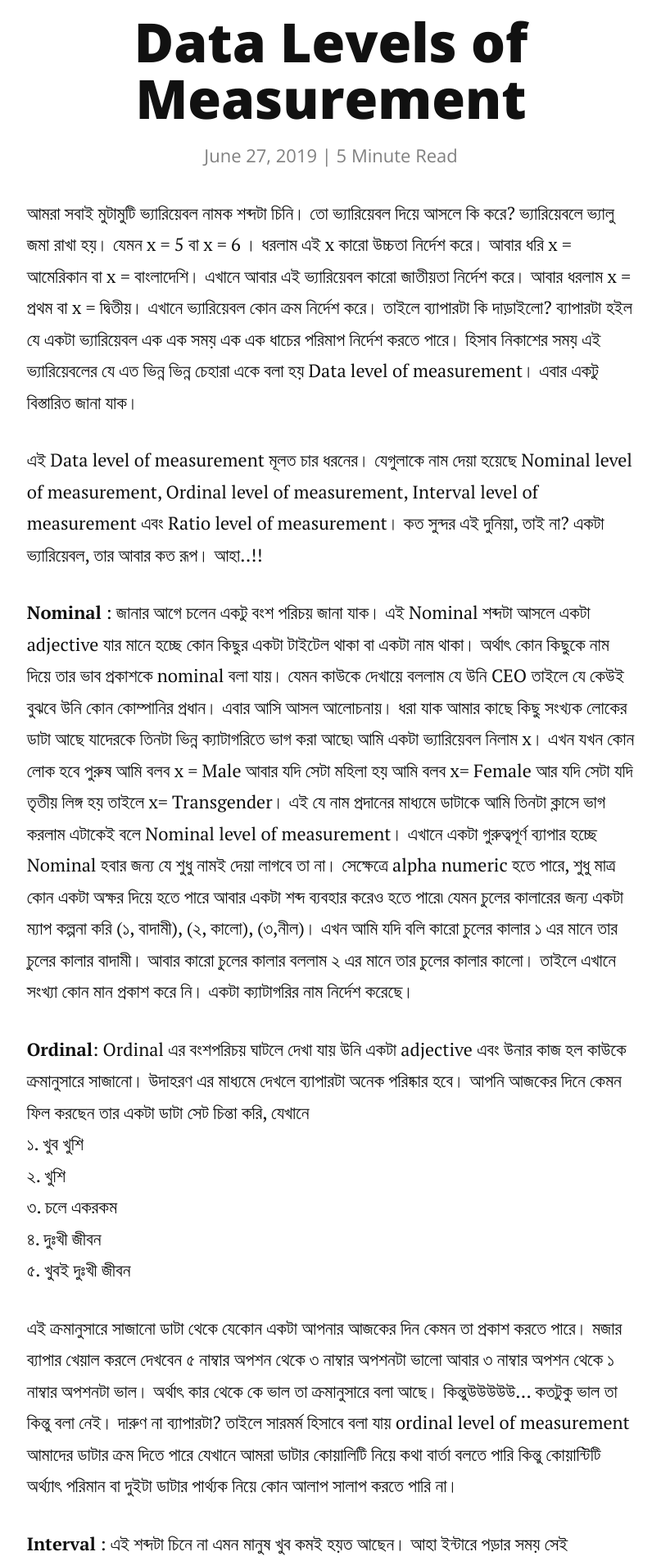
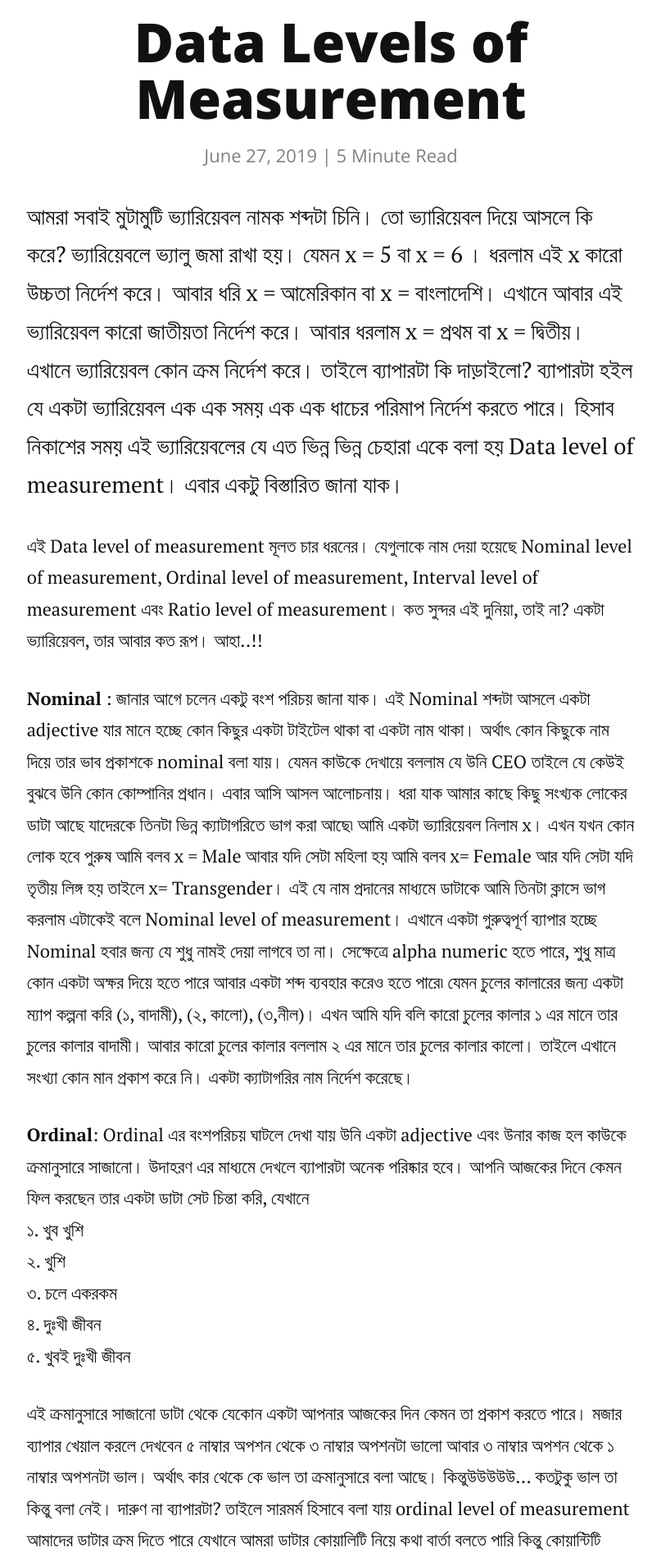
Before and after one commit to farhapartex/farhapartex.github.io, a Jekyll site: the page built from _posts/2019-06-27-data-levels-of-measurement.md, in a window 1280 px wide. Shown: the part 690-2594 px from the top of the page at 82% size, without its empty margins (236-1043 px from the left). Built offline with Jekyll 4.4.1, drawn with Linux system fonts in a browser that asks for light colours; nearby versions of some CDN libraries; comment, search, counter and statistics services are not loaded; grey boxes are pictures that could not be loaded.

Commit message:
post updated

```diff
--- a/_posts/2019-06-27-data-levels-of-measurement.md
+++ b/_posts/2019-06-27-data-levels-of-measurement.md
@@ -8,7 +8,7 @@
 - 'Statistics    '
 
 ---
-আমরা সবাই মুটামুটি ভ্যারিয়েবল নামক শব্দটা চিনি। তো ভ্যারিয়েবল দিয়ে আসলে কি করে? ভ্যারিয়েবলে ভ্যালু জমা রাখা হয়। যেমন x = 5 বা x = 6 । ধরলাম এই x কারো উচ্চতা নির্দেশ করে। আবার ধরি x = আমেরিকান বা x = বাংলাদেশি। এখানে আবার এই ভ্যারিয়েবল কারো জাতীয়তা নির্দেশ করে। আবার ধরলাম x = প্রথম বা x = দ্বিতীয়। এখানে ভ্যারিয়েবল কোন ক্রম নির্দেশ করে। তাইলে ব্যাপারটা কি দাড়াইলো? ব্যাপারটা হইল যে একটা ভ্যারিয়েবল এক এক সময় এক এক ধাচের পরিমাপ নির্দেশ করতে পারে। হিসাব নিকাশের সময় এই ভ্যারিয়েবলের যে এত ভিন্ন ভিন্ন চেহারা একে বলা হয় Data level of measurement। এবার একটু বিস্তারিত জানা যাক।
+<p class="intro">আমরা সবাই মুটামুটি ভ্যারিয়েবল নামক শব্দটা চিনি। তো ভ্যারিয়েবল দিয়ে আসলে কি করে? ভ্যারিয়েবলে ভ্যালু জমা রাখা হয়। যেমন x = 5 বা x = 6 । ধরলাম এই x কারো উচ্চতা নির্দেশ করে। আবার ধরি x = আমেরিকান বা x = বাংলাদেশি। এখানে আবার এই ভ্যারিয়েবল কারো জাতীয়তা নির্দেশ করে। আবার ধরলাম x = প্রথম বা x = দ্বিতীয়। এখানে ভ্যারিয়েবল কোন ক্রম নির্দেশ করে। তাইলে ব্যাপারটা কি দাড়াইলো? ব্যাপারটা হইল যে একটা ভ্যারিয়েবল এক এক সময় এক এক ধাচের পরিমাপ নির্দেশ করতে পারে। হিসাব নিকাশের সময় এই ভ্যারিয়েবলের যে এত ভিন্ন ভিন্ন চেহারা একে বলা হয় Data level of measurement। এবার একটু বিস্তারিত জানা যাক। </p>
 
 এই Data level of measurement মূলত চার ধরনের। যেগুলাকে নাম দেয়া হয়েছে Nominal level of measurement, Ordinal level of measurement, Interval level of measurement এবং Ratio level of measurement। কত সুন্দর এই দুনিয়া, তাই না? একটা ভ্যারিয়েবল, তার আবার কত রূপ। আহা..!!
 
```
